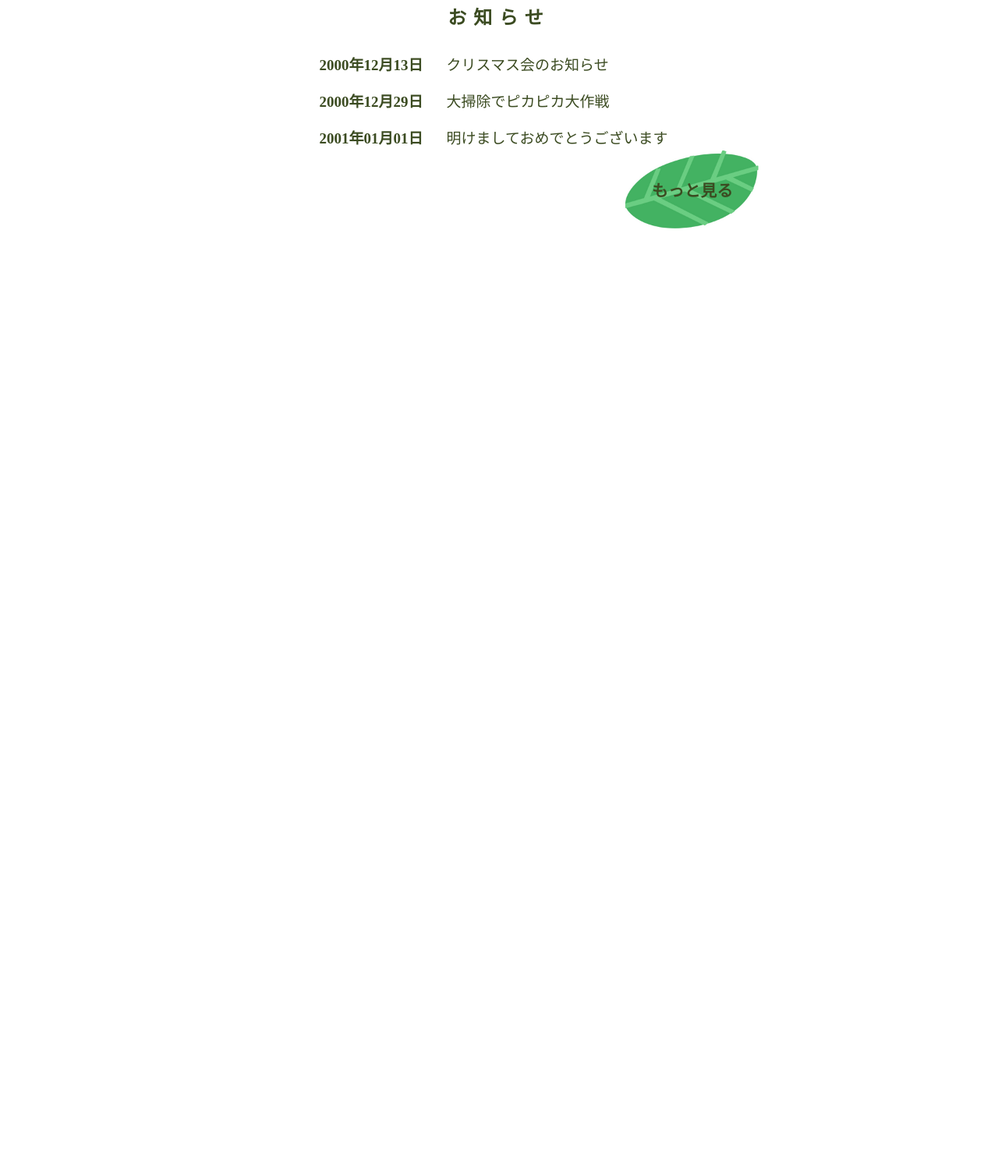
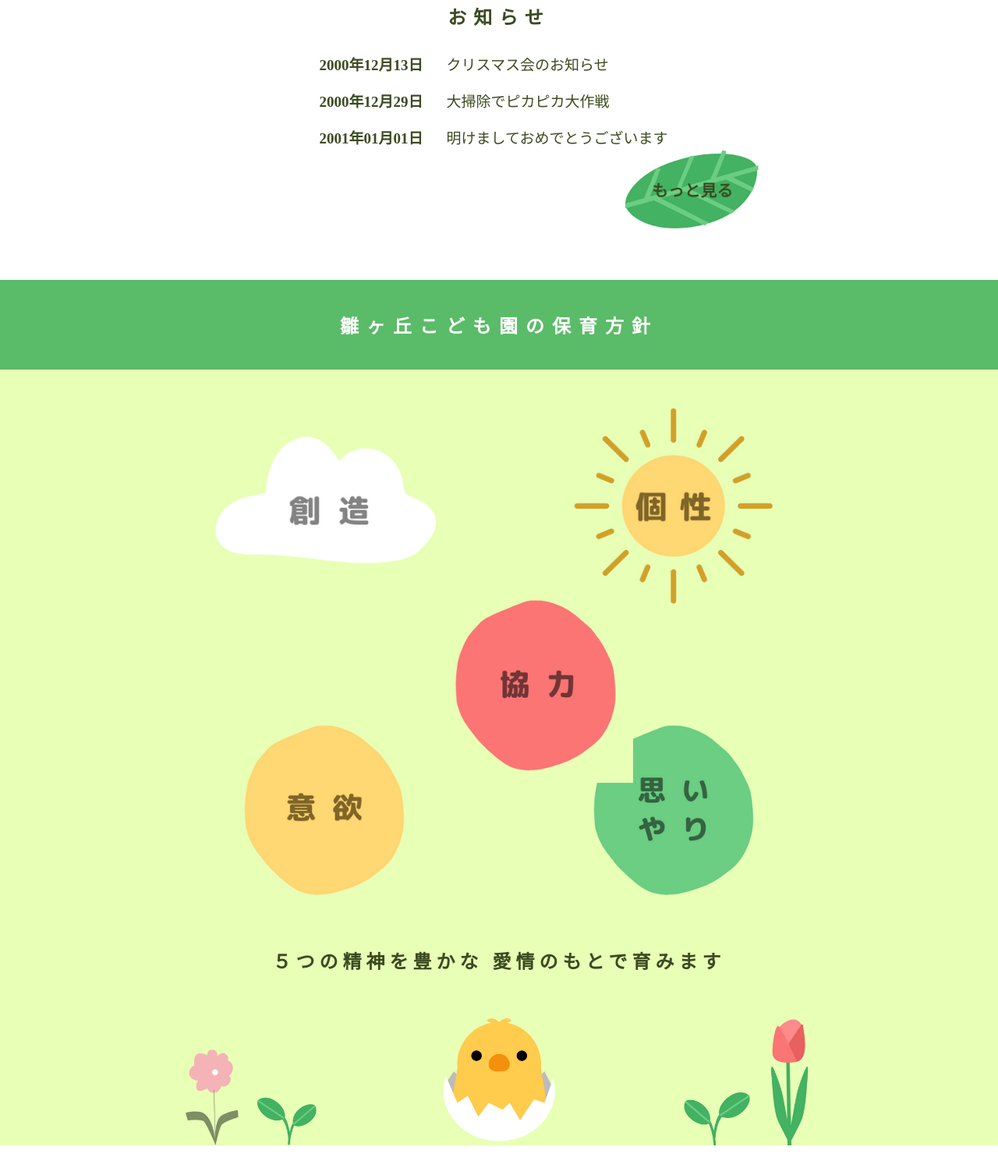
Before and after one commit to yamakamisaki/kindergarten-site, a plain HTML site: page index.html in a window 1280 px wide. Shown: the part 887-2394 px from the top of the page at 78% size. Before the commit the page ends 1180 px from the top, so only its background shows below. Drawn offline with nearby package versions, Linux system fonts and the light colour scheme; some packages are replaced by stand-ins of ours.

Commit message:
保育方針

```diff
--- a/index.html
+++ b/index.html
@@ -73,6 +73,39 @@
         </a>
     </div>
 
+    <!-- policy -->
+    <div class="policy-container">
+      <div class="title">
+        雛ヶ丘こども園の保育方針
+      </div>
+
+      <div class="policy">
+          <div class="policy-flex">
+            <img class="policy-img3" src="images/policy1.png">
+            <img class="policy-img3" src="images/policy2.png">
+          </div>
+
+          <br><br><br><br><br>
+
+          <div class="policy-flex">
+            <img class="policy-img" src="images/policy3.png">
+            <img class="policy-img" src="images/policy4.png">
+          </div>
+
+          <img class="policy-img2" src="images/policy5.png">
+
+          <div class="policy-text">５つの精神を豊かな
+            愛情のもとで育みます</div>
+
+          <div class="policy-flex2">
+            <img class="policy-img4" src="images/policy6.png">
+            <img class="policy-img4" src="images/policy7.png">
+            <img class="policy-img4" src="images/policy8.png">
+          </div>
+      </div>
+
+    </div>
+
   </div><!--/all-wrap-->
 
   <script src="https://code.jquery.com/jquery-3.6.0.min.js"></script>
--- a/js/slider.js
+++ b/js/slider.js
@@ -3,7 +3,7 @@ $(function() {
       dots: true, //インジケーターを表示
       autoplay: true, //自動再生
       autoplaySpeed: 2000, //自動再生の速度
-      fade: true,
-      pauseOnHover: true
+      fade: true, //フェードイン
+      infinite: true //無限ループ
   });
 });
--- a/style.css
+++ b/style.css
@@ -146,3 +146,71 @@ news
   width: 200px;
   height: 100px;
 }
+
+/*********************************
+policy
+*********************************/
+
+.policy-container{
+  background-color: #E8FFB6;
+  margin: 170px auto 70px;
+}
+
+.title{
+  background-color: #5ABB68;
+  text-align: center;
+  padding: 40px;
+  letter-spacing: 10px;
+  font-size: 24px;
+  color: #FFF;
+  font-weight: bold;
+}
+
+.policy{
+  position: relative;
+  margin: 30px auto 0;
+  width: 70%;
+}
+
+.policy-flex{
+  display: flex;
+  justify-content: space-around;
+}
+
+.policy-img,
+.policy-img2{
+  width: 250px;
+  height: 250px;
+}
+
+.policy-img2{
+  position: absolute;
+  top:  250px;
+  left: 370px;
+}
+
+.policy-flex2{
+  display: flex;
+  justify-content: space-between;
+  width: 90%;
+  margin: auto;
+}
+
+.policy-img3{
+  width: 290px;
+  height: 290px;
+}
+
+.policy-img4{
+  width: 170px;
+  height: 170px;
+}
+
+.policy-text{
+  margin: 50px 0;
+  text-align: center;
+  letter-spacing: 6px;
+  font-size: 24px;
+  color: #3B4B21;
+  font-weight: bold;
+}
```
Also changed, not shown: images/policy1.png (added), images/policy2.png (added), images/policy3.png (added), images/policy4.png (added), images/policy5.png (added), images/policy6.png (added), images/policy7.png (added), images/policy8.png (added).
